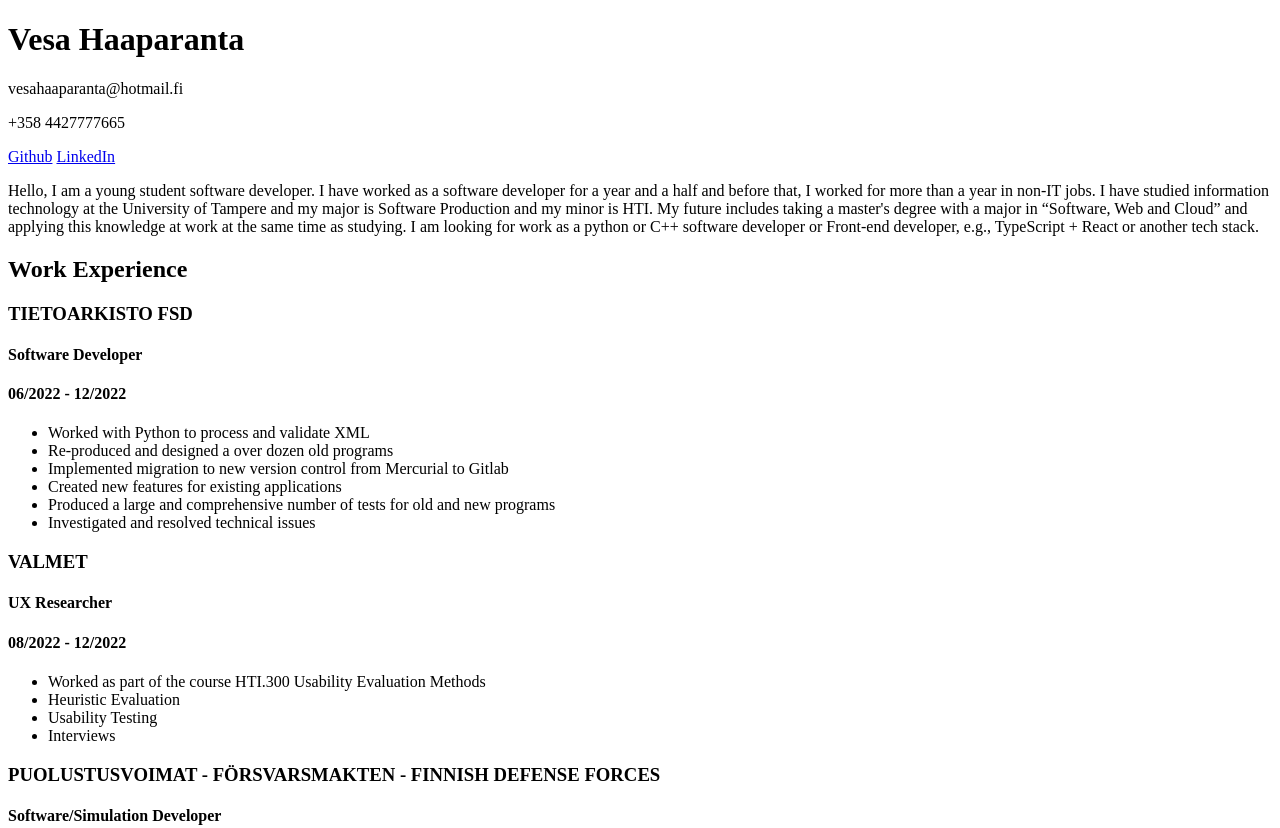
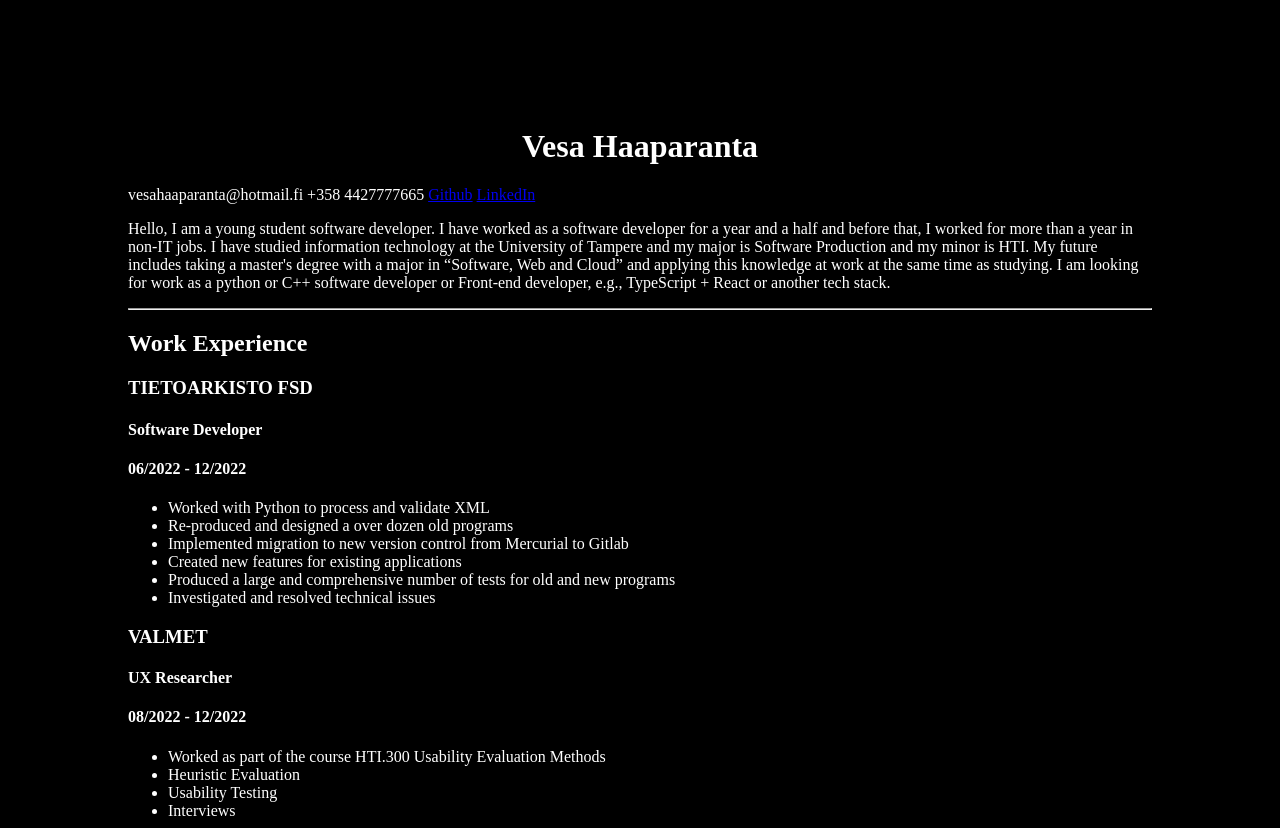
Before and after one commit to Haaparanta/basicCV, a plain HTML site: page index.html in a window 1280 px wide. Shown: the top 828 px of the page. Drawn offline with Linux system fonts and the light colour scheme.

Commit message:
some styling

```diff
--- a/index.html
+++ b/index.html
@@ -4,6 +4,7 @@
   <meta charset="UTF-8">
   <meta http-equiv="X-UA-Compatible" content="IE=edge">
   <meta name="viewport" content="width=device-width, initial-scale=1.0">
+  <link rel="stylesheet" href="styles.css">
   <title>Vesa Haaparanta</title>
 </head>
 <body>
@@ -11,15 +12,16 @@
     <h1>Vesa Haaparanta</h1>
   </header>
   <main>
-    <div id="Links" class="row"></div>
-      <p>vesahaaparanta@hotmail.fi</p>
-      <p>+358 4427777665</p>
-      <a href="https://github.com/Haaparanta">Github</a>
-      <a href="https://fi.linkedin.com/in/vesahaaparanta">LinkedIn</a>
+    <div class="row"></div>
+      <span>vesahaaparanta@hotmail.fi</span>
+      <span>+358 4427777665</span>
+      <span><a href="https://github.com/Haaparanta">Github</a></span>
+      <span><a href="https://fi.linkedin.com/in/vesahaaparanta">LinkedIn</a></span>
     </div>
     <div id="text">
       <p>Hello, I am a young student software developer. I have worked as a software developer for a year and a half and before that, I worked for more than a year in non-IT jobs. I have studied information technology at the University of Tampere and my major is Software Production and my minor is HTI. My future includes taking a master's degree with a major in “Software, Web and Cloud” and applying this knowledge at work at the same time as studying. I am looking for work as a python or C++ software developer or Front-end developer, e.g., TypeScript + React or another tech stack.</p>
     </div>
+    <hr>
     <div id="experience">
       <h2>Work Experience</h2>
       <div id="work1">
@@ -60,6 +62,7 @@
         </ul>
       </div>
     </div>
+    <hr>
     <div id="education">
       <h2>Education</h2>
       <div id="school1">
@@ -70,6 +73,7 @@
         <p>Minor in Human-Technology Interaction</p>
       </div>
     </div>
+    <hr>
     <div id="voluntery">
       <h2>Voluntary Work</h2>
       <div id="voluntery1">
@@ -93,8 +97,8 @@
         <h4>07/2017 - 07/2017</h4>
       </div>
     </div>
+    <hr>
     <div id="skills" class="row">
-      <h2>Skills</h2>
       <div id="skill1">
         <h3>Programming Languages</h3>
         <ul>
--- /dev/null
+++ b/styles.css
@@ -0,0 +1,21 @@
+body {
+  background-color: black;
+  color: white;
+  margin: 10%;
+}
+
+header {
+  text-align: center;
+}
+
+main {
+}
+
+#text {
+}
+
+.row {
+  display: flex;
+  flex-direction: row;
+  justify-content: space-between;
+}
```
Also changed, not shown: index.css (deleted).
